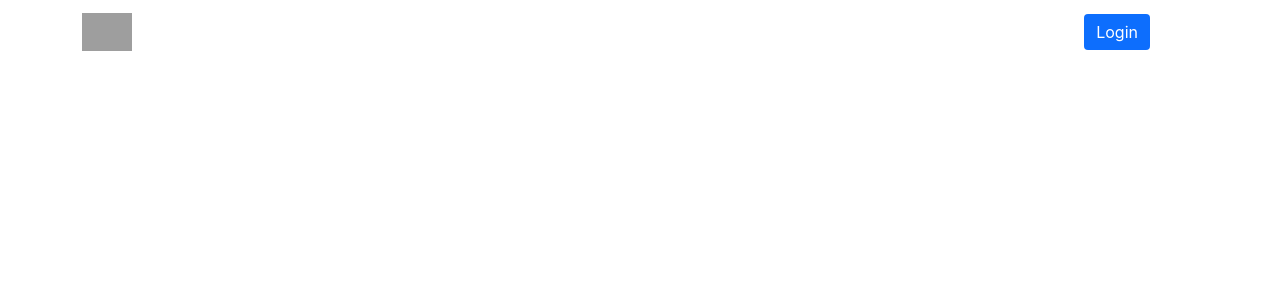
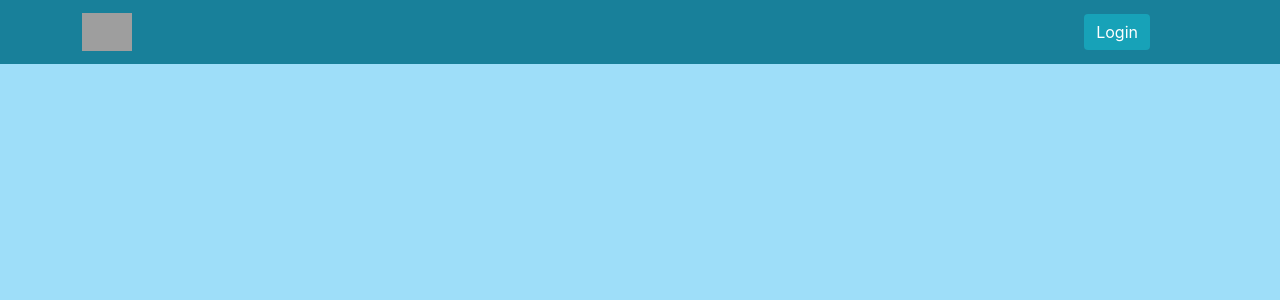
Before and after one commit to Rickywep/motiv, a React (Create React App) app: page / in a window 1280 px wide. Shown: the top 300 px of the page. Built offline with nearby package versions, Linux system fonts and the light colour scheme; grey boxes are pictures that could not be loaded.

Commit message:
agrego los css necesarios

```diff
--- a/src/App.css
+++ b/src/App.css
@@ -1,40 +1,28 @@
-.App {
-  text-align: center;
+body{
+  margin: 0;
+  background-color: #9edef9;
+}
+.color-celeste{
+  background-color: #9edef9;
 }
 
-.App-logo {
-  height: 40vmin;
-  pointer-events: none;
+
+/*Css aplicado al Navbar*/
+.fondo-nav{
+  background-color: #18809a;
 }
 
-@media (prefers-reduced-motion: no-preference) {
-  .App-logo {
-    animation: App-logo-spin infinite 20s linear;
-  }
+.color-celeste-claro{
+  background-color: #17a2b8 !important;
 }
 
-.App-header {
-  background-color: #282c34;
-  min-height: 100vh;
-  display: flex;
-  flex-direction: column;
-  align-items: center;
-  justify-content: center;
-  font-size: calc(10px + 2vmin);
-  color: white;
+/*Css Aplicado al Modal Login*/
+.fondo-titulo{
+  background-color: #125d70;
 }
 
-.App-link {
-  color: #61dafb;
-}
-
-@keyframes App-logo-spin {
-  from {
-    transform: rotate(0deg);
-  }
-  to {
-    transform: rotate(360deg);
-  }
+.color-boton-modal{
+  background-color: #1fa3c4 !important;
 }
 
 /*Css aplicado al componente CardUsuario*/
@@ -45,3 +33,15 @@
   border-radius:150px;
   border:10px solid #666;
 }
+
+/*Css aplicado a cada caja de comentario*/
+.imgRedondaIcono{
+  width:50px;
+  height:50px;
+  margin: auto;
+  border-radius:150px;
+}
+
+.color-fondo{
+  background-color: #f5f5f5;
+}
```
